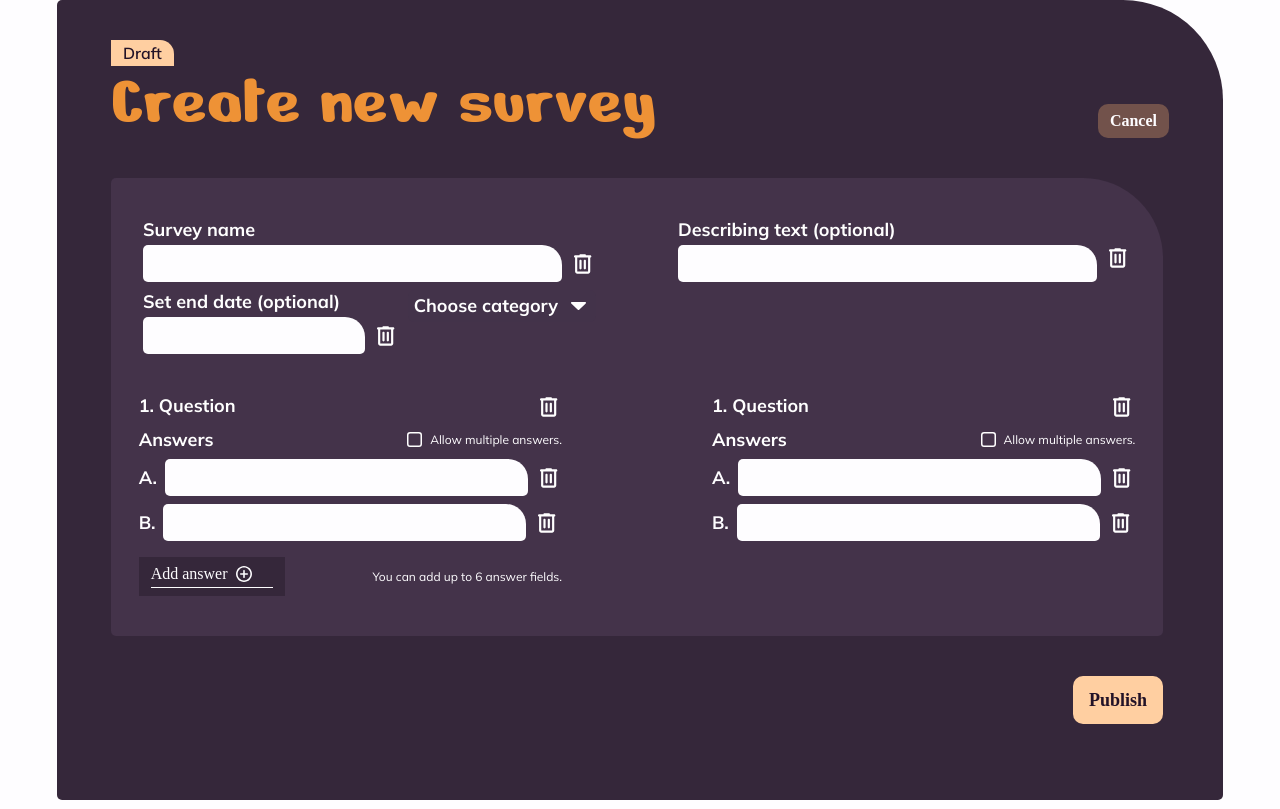
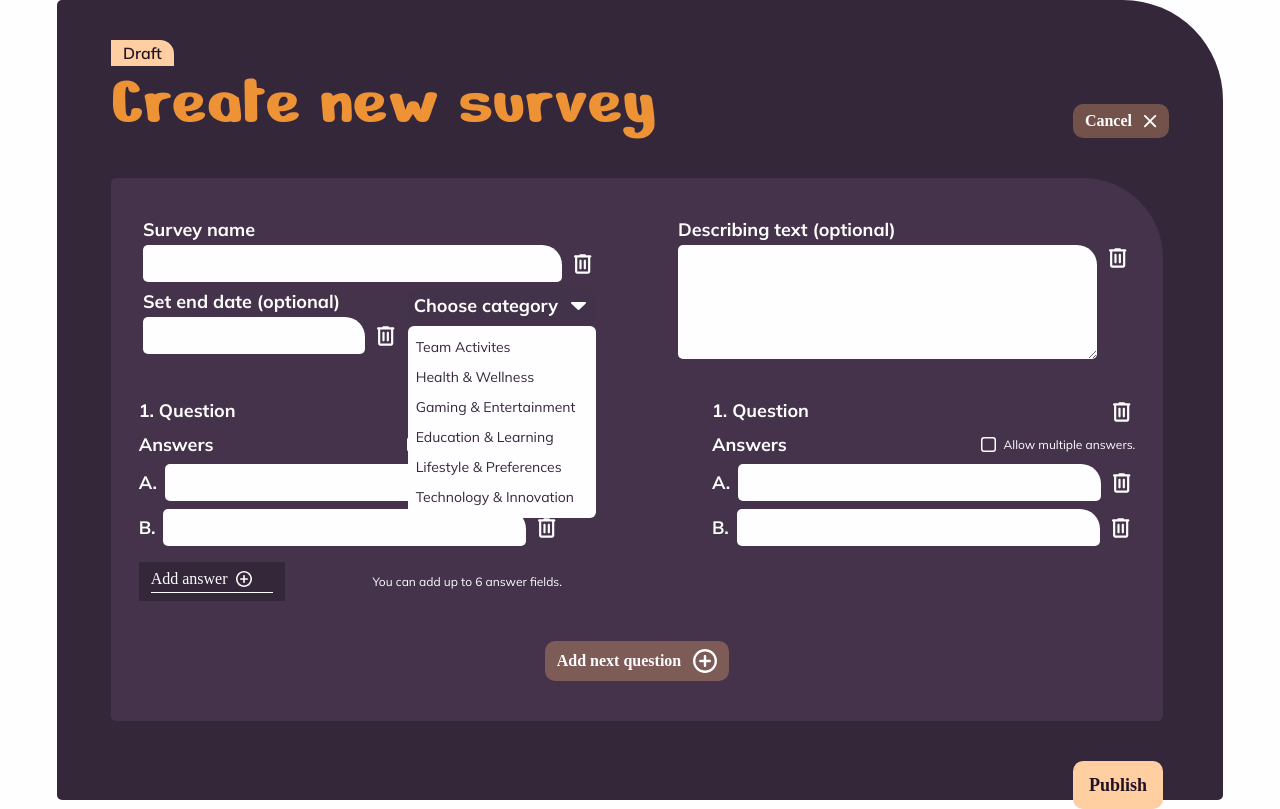
Before and after one commit to FelixWagner25/Poll_App, an Angular app: page /new-survey in a window 1280 px wide. Built offline with nearby package versions, Linux system fonts and the light colour scheme; a web font is replaced by a local one.

Commit message:
feat: continue styling of new survey component

```diff
--- a/src/app/home/home.component.html
+++ b/src/app/home/home.component.html
@@ -62,12 +62,12 @@
                 <span class="btn-dropdown-icon"></span>
               </button>
               <div class="btn-dropdown-categories">
-                <option>Team Activites</option>
-                <option>Health & Wellness</option>
-                <option>Gaming & Entertainment</option>
-                <option>Education & Learning</option>
-                <option>Lifestyle & Preferences</option>
-                <option>Technology & Innovation</option>
+                <option class="btn-dropdown-categories__text">Team Activites</option>
+                <option class="btn-dropdown-categories__text">Health & Wellness</option>
+                <option class="btn-dropdown-categories__text">Gaming & Entertainment</option>
+                <option class="btn-dropdown-categories__text">Education & Learning</option>
+                <option class="btn-dropdown-categories__text">Lifestyle & Preferences</option>
+                <option class="btn-dropdown-categories__text">Technology & Innovation</option>
               </div>
             </div>
           </div>
--- a/src/app/new-survey/new-survey.component.html
+++ b/src/app/new-survey/new-survey.component.html
@@ -5,7 +5,10 @@
         <p class="status status--secondary">Draft</p>
         <h2>Create new survey</h2>
       </div>
-      <button routerLink="" class="cancel-btn">Cancel</button>
+      <button routerLink="" class="form-action-btn">
+        <span>Cancel</span>
+        <span class="form-action-btn__close-icon"></span>
+      </button>
     </div>
     <form class="fbox-col-left gap-40px">
       <div class="form-input-wrap">
@@ -26,16 +29,26 @@
                   <span class="btn-delete"></span>
                 </div>
               </div>
-              <button class="btn-dropdown">
-                <span class="label">Choose category</span>
-                <span class="btn-dropdown-icon"></span>
-              </button>
+              <div class="p-relative">
+                <button class="btn-dropdown">
+                  <span class="label">Choose category</span>
+                  <span class="btn-dropdown-icon"></span>
+                </button>
+                <div class="btn-dropdown-categories">
+                  <option class="btn-dropdown-categories__text">Team Activites</option>
+                  <option class="btn-dropdown-categories__text">Health & Wellness</option>
+                  <option class="btn-dropdown-categories__text">Gaming & Entertainment</option>
+                  <option class="btn-dropdown-categories__text">Education & Learning</option>
+                  <option class="btn-dropdown-categories__text">Lifestyle & Preferences</option>
+                  <option class="btn-dropdown-categories__text">Technology & Innovation</option>
+                </div>
+              </div>
             </div>
           </div>
           <div class="fbox-col-left gap-4px">
             <label class="label" for="description">Describing text (optional)</label>
             <div class="fbox-row gap-8px">
-              <input class="input input__default" type="textarea" id="description" />
+              <textarea class="input input__textarea" rows="8" id="description" rows="5"></textarea>
               <span class="btn-delete"></span>
             </div>
           </div>
@@ -100,7 +113,12 @@
             <span class="small-note">You can add up to 6 answer fields.</span>
           </div>
         </div>
+        <button routerLink="" class="form-action-btn">
+          <span>Add next question</span>
+          <span class="form-action-btn__circle-icon"></span>
+        </button>
       </div>
+
       <div class="fbox-col-right width-100">
         <button class="btn btn--primary" type="submit">Publish</button>
       </div>
--- a/src/app/new-survey/new-survey.component.scss
+++ b/src/app/new-survey/new-survey.component.scss
@@ -21,16 +21,31 @@ h2 {
   color: #ee9236;
 }
 
-.cancel-btn {
+.form-action-btn {
   font-family: 'Nokora';
   color: #fefdff;
   padding: 8px 12px;
   border-radius: 10px;
   @include mx.font-size-wght(16px, 700);
   background-color: rgba(255, 183, 112, 0.3);
+  display: flex;
+  gap: 12px;
+  align-items: center;
 
   &:hover {
     background-color: rgba(255, 183, 112, 0.6);
+  }
+
+  &__close-icon {
+    width: 13px;
+    height: 13px;
+    content: url('../../../public/assets/img/close.svg');
+  }
+
+  &__circle-icon {
+    width: 24px;
+    height: 24px;
+    content: url('../../../public/assets/img/add_circle_white.svg');
   }
 }
 
--- a/src/app/survey-results/survey-results.component.html
+++ b/src/app/survey-results/survey-results.component.html
@@ -1,7 +1,7 @@
 <section>
   <div class="fbox-row-space-between width-100">
     <img routerLink="" src="assets/img/logo_purple.svg" class="logo" alt="PollApp Logo" />
-    <button class="btn btn--primary">
+    <button routerLink="/new-survey" class="btn btn--primary">
       <span>Create survey</span>
       <span class="btn__add-circle"></span>
     </button>
--- a/src/styles.scss
+++ b/src/styles.scss
@@ -90,7 +90,6 @@ h2 {
   padding: 7px 13px;
   border-radius: 5px;
   border-top-right-radius: 20px;
-  height: 37px;
   border: none;
   background-color: abs.$bg-default;
   color: abs.$primary-purple;
@@ -99,20 +98,35 @@ h2 {
 
   &__default {
     width: abs.$input-width;
+    height: 37px;
+    &:focus {
+      @include abs.font-size-wght(18px, 500);
+    }
   }
 
   &__answer {
     width: abs.$input-answer-width;
+    height: 37px;
+    &:focus {
+      @include abs.font-size-wght(18px, 500);
+    }
   }
 
   &__date {
     width: abs.$input-date-width;
+    height: 37px;
+    &:focus {
+      @include abs.font-size-wght(18px, 500);
+    }
+  }
+
+  &__textarea {
+    width: abs.$input-width;
   }
 
   &:focus {
     outline: none;
     background-color: #fee9d4;
-    @include abs.font-size-wght(18px, 500);
   }
 }
 
@@ -178,11 +192,21 @@ h2 {
   flex-direction: column;
   justify-content: flex-start;
   gap: 4px;
-  color: abs.$primary-purple;
-  font-family: 'Mulish';
-  @include abs.font-size-wght(14px, 400);
-  letter-spacing: 2%;
   background-color: abs.$bg-default;
+
+  &__text {
+    padding: 4px;
+    border-radius: 6px;
+    color: abs.$primary-purple;
+    font-family: 'Mulish';
+    @include abs.font-size-wght(14px, 400);
+    letter-spacing: 2%;
+
+    &:hover {
+      background-color: #f4e9fb;
+      cursor: pointer;
+    }
+  }
 }
 
 .small-note {
```
Also changed, not shown: public/assets/img/add_circle_white.svg (added), public/assets/img/close.svg (added).
